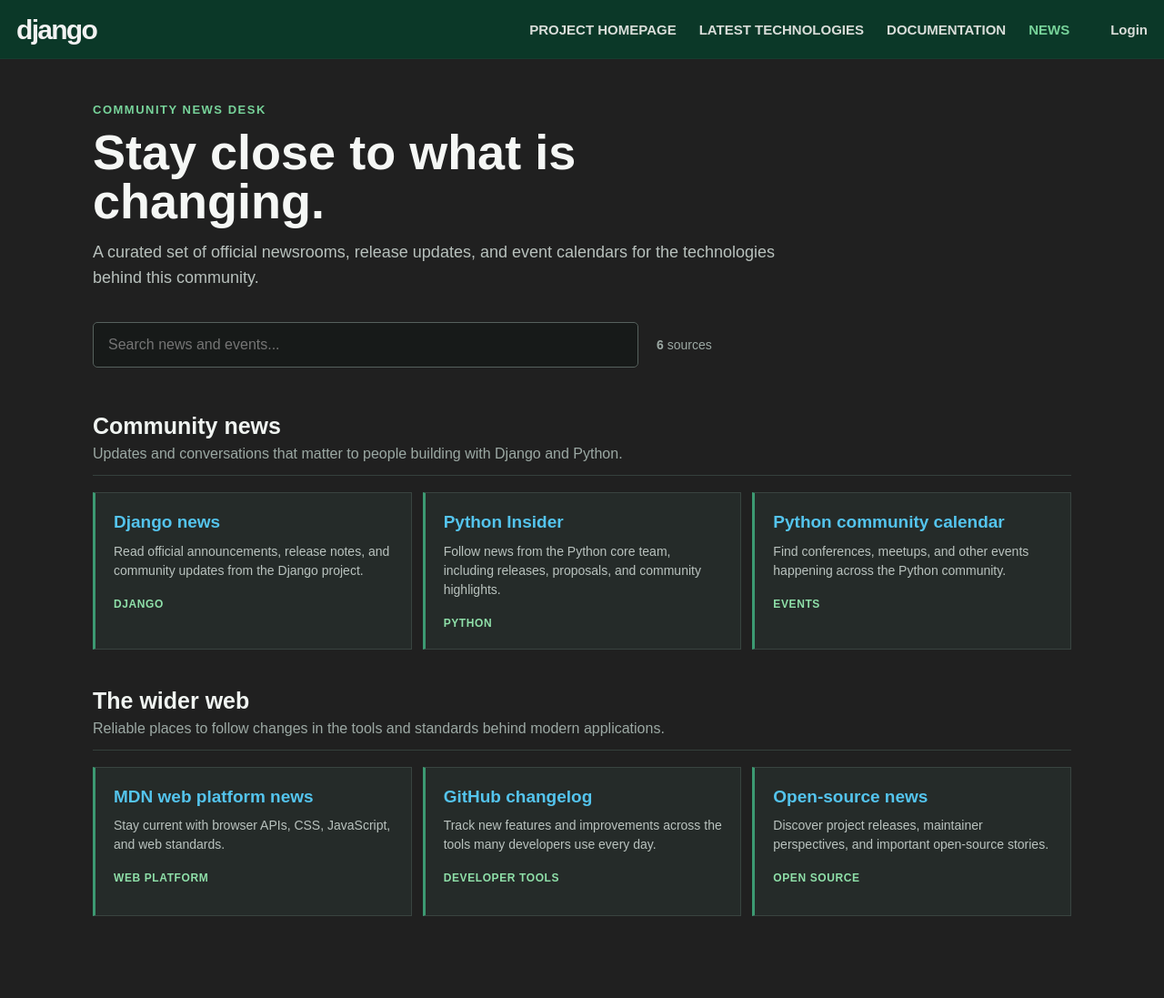
After one commit to Eminence09/Community_Forums, a Django app: page /news/ in a window 1280 px wide. The commit adds this page. Shown: the whole page at 91% size. Run offline with Django 5.2, Linux system fonts and the light colour scheme.

Commit message:
documentation & news commits

```diff
--- a/Community Forum/Forum_App/Templates/documentation.html
+++ b/Community Forum/Forum_App/Templates/documentation.html
@@ -65,10 +65,9 @@
         <div class="django-logo">django</div>
         <nav class="main-nav" aria-label="Main navigation">
           <a href="{% url 'first_page' %}">PROJECT HOMEPAGE</a>
-          <a href="#">DOWNLOAD</a>
+          <a href="{% url 'latest_technologies' %}">LATEST TECHNOLOGIES</a>
           <a class="active" href="{% url 'documentation' %}">DOCUMENTATION</a>
-          <a href="#">CODE</a>
-          <a href="#">ISSUES</a>
+          <a href="{% url 'news_information' %}">NEWS</a>
         </nav>
         <div class="account">
           {% if user.is_authenticated %}<span class="user-name">{{ user.username }}</span><a href="{% url 'logout' %}">Logout</a>{% else %}<a href="{% url 'login' %}">Login</a>{% endif %}
--- a/Community Forum/Forum_App/Templates/index.html
+++ b/Community Forum/Forum_App/Templates/index.html
@@ -619,10 +619,9 @@
         <div class="django-logo">CommunityForDevs</div>
         <nav class="main-nav">
           <a href="{% url 'project_homepage' %}">PROJECT HOMEPAGE</a>
-          <a href="#">DOWNLOAD</a>
+          <a href="{% url 'latest_technologies' %}">LATEST TECHNOLOGIES</a>
           <a href="{% url 'documentation' %}">DOCUMENTATION</a>
-          <a href="#">CODE</a>
-          <a href="#">ISSUES</a>
+          <a href="{% url 'news_information' %}">NEWS</a>
         </nav>
         <div class="header-tools">
           {% if user.is_authenticated %}
--- a/Community Forum/Forum_App/Templates/new_announcements.html
+++ b/Community Forum/Forum_App/Templates/new_announcements.html
@@ -214,10 +214,9 @@
         <div class="django-logo">django</div>
         <nav class="main-nav">
           <a href="{% url 'first_page' %}">PROJECT HOMEPAGE</a>
-          <a href="#">DOWNLOAD</a>
+          <a href="{% url 'latest_technologies' %}">LATEST TECHNOLOGIES</a>
           <a href="{% url 'documentation' %}">DOCUMENTATION</a>
-          <a href="#">CODE</a>
-          <a href="#">ISSUES</a>
+          <a href="{% url 'news_information' %}">NEWS</a>
         </nav>
         <div class="account">
           <span class="user-name">{{ user.username }}</span>
--- /dev/null
+++ b/Community Forum/Forum_App/Templates/news_information.html
@@ -0,0 +1,50 @@
+<!doctype html>
+<html lang="en">
+  <head>
+    <meta charset="UTF-8" />
+    <meta name="viewport" content="width=device-width, initial-scale=1.0" />
+    <title>News Information | Django Forum</title>
+    <style>
+      * { box-sizing: border-box; }
+      :root { --ink: #e6ebe8; --muted: #9ca9a4; --line: #34403c; --panel: #252b29; --green: #77d39a; --blue: #54c4ed; }
+      html, body { margin: 0; min-height: 100%; font-family: Arial, Helvetica, sans-serif; background: #202020; color: var(--ink); }
+      .top-header { height: 65px; background: #0b3828; border-bottom: 1px solid #163c2e; }
+      .header-inner { height: 65px; max-width: 1400px; margin: auto; padding: 0 18px; display: flex; align-items: center; }
+      .django-logo { margin-right: auto; color: #f2f2f2; font-size: 30px; font-weight: 700; letter-spacing: -1.7px; }
+      .main-nav { display: flex; gap: 25px; align-items: center; }
+      .main-nav a, .account a { color: #d9ddd9; font-size: 15px; font-weight: 700; text-decoration: none; }
+      .main-nav a:hover, .main-nav a.active, .account a:hover { color: var(--green); }
+      .account { display: flex; align-items: center; gap: 18px; margin-left: 45px; }
+      .user-name { color: #d1fae5; font-weight: 600; }
+      .page { max-width: 1120px; margin: auto; padding: 48px 22px 90px; }
+      .intro { max-width: 760px; }
+      .eyebrow { color: var(--green); font-size: 13px; font-weight: 700; letter-spacing: 1.5px; margin: 0 0 12px; text-transform: uppercase; }
+      h1 { color: #f5f7f5; font-size: clamp(34px, 5vw, 54px); line-height: 1; margin: 0 0 16px; }
+      .lead { color: #b8c1bd; font-size: 18px; line-height: 1.55; margin: 0; }
+      .toolbar { display: flex; align-items: center; gap: 20px; margin: 34px 0 50px; }
+      .search { flex: 1; max-width: 600px; background: #171a19; border: 1px solid #56615d; border-radius: 5px; color: var(--ink); font-size: 16px; padding: 15px 16px; }
+      .search:focus { border-color: var(--blue); outline: 2px solid rgba(84, 196, 237, .2); }
+      .count { color: var(--muted); font-size: 14px; white-space: nowrap; }
+      .section { margin-top: 42px; }
+      .section-heading { border-bottom: 1px solid var(--line); margin-bottom: 18px; padding-bottom: 14px; }
+      h2 { color: #f0f4f1; font-size: 25px; margin: 0 0 7px; }
+      .section-heading p { color: var(--muted); margin: 0; }
+      .cards { display: grid; grid-template-columns: repeat(3, 1fr); gap: 12px; }
+      .card { background: var(--panel); border: 1px solid #394440; border-left: 3px solid #3c9a72; min-height: 164px; padding: 20px; transition: border-color .15s, transform .15s; }
+      .card:hover { border-color: var(--blue); transform: translateY(-2px); }
+      .card h3 { font-size: 19px; line-height: 1.25; margin: 0 0 10px; }
+      .card h3 a { color: var(--blue); text-decoration: none; }
+      .card h3 a:hover { text-decoration: underline; }
+      .card p { color: #bac3bf; font-size: 14px; line-height: 1.5; margin: 0 0 16px; }
+      .tag { color: #8fe0a9; font-size: 12px; font-weight: 700; letter-spacing: .6px; text-transform: uppercase; }
+      .empty { color: var(--muted); display: none; padding: 35px 0; }
+      @media (max-width: 850px) { .main-nav { display: none; } .account { margin-left: auto; } .cards { grid-template-columns: repeat(2, 1fr); } }
+      @media (max-width: 560px) { .page { padding-top: 32px; } .toolbar { align-items: flex-start; flex-direction: column; margin-bottom: 36px; } .search { max-width: none; width: 100%; } .cards { grid-template-columns: 1fr; } .account a, .user-name { font-size: 13px; } }
+    </style>
+  </head>
+  <body>
+    <header class="top-header"><div class="header-inner"><div class="django-logo">django</div><nav class="main-nav" aria-label="Main navigation"><a href="{% url 'first_page' %}">PROJECT HOMEPAGE</a><a href="{% url 'latest_technologies' %}">LATEST TECHNOLOGIES</a><a href="{% url 'documentation' %}">DOCUMENTATION</a><a class="active" href="{% url 'news_information' %}">NEWS</a></nav><div class="account">{% if user.is_authenticated %}<span class="user-name">{{ user.username }}</span><a href="{% url 'logout' %}">Logout</a>{% else %}<a href="{% url 'login' %}">Login</a>{% endif %}</div></div></header>
+    <main class="page"><div class="intro"><p class="eyebrow">Community news desk</p><h1>Stay close to what is changing.</h1><p class="lead">A curated set of official newsrooms, release updates, and event calendars for the technologies behind this community.</p></div><div class="toolbar"><input class="search" id="card-search" type="search" placeholder="Search news and events..." aria-label="Search news and events" /><span class="count"><strong id="result-count">{{ item_count }}</strong> sources</span></div><div id="card-list">{% for section in news_sections %}<section class="section" data-section><div class="section-heading"><h2>{{ section.title }}</h2><p>{{ section.description }}</p></div><div class="cards">{% for item in section.items %}<article class="card" data-card><h3><a href="{{ item.url }}" target="_blank" rel="noopener">{{ item.title }}</a></h3><p>{{ item.description }}</p><span class="tag">{{ item.label }}</span></article>{% endfor %}</div></section>{% endfor %}</div><p class="empty" id="empty-state">No news sources match that search.</p></main>
+    <script>const search = document.getElementById('card-search'); const cards = [...document.querySelectorAll('[data-card]')]; const sections = [...document.querySelectorAll('[data-section]')]; const resultCount = document.getElementById('result-count'); const emptyState = document.getElementById('empty-state'); search.addEventListener('input', () => { const query = search.value.trim().toLowerCase(); let visibleCount = 0; cards.forEach((card) => { const matches = card.textContent.toLowerCase().includes(query); card.hidden = !matches; if (matches) visibleCount += 1; }); sections.forEach((section) => { section.hidden = !section.querySelector('[data-card]:not([hidden])'); }); resultCount.textContent = visibleCount; emptyState.style.display = visibleCount ? 'none' : 'block'; });</script>
+  </body>
+</html>
--- a/Community Forum/Forum_App/Templates/topic_detail.html
+++ b/Community Forum/Forum_App/Templates/topic_detail.html
@@ -228,9 +228,8 @@
       <div class="header-inner">
         <div class="django-logo">CommunityForDevs</div>
         <nav class="main-nav">
-          <a href="#">PROJECT HOMEPAGE</a><a href="#">DOWNLOAD</a
-          ><a href="{% url 'documentation' %}">DOCUMENTATION</a><a href="#">CODE</a
-          ><a href="#">ISSUES</a>
+          <a href="{% url 'first_page' %}">PROJECT HOMEPAGE</a><a href="{% url 'latest_technologies' %}">LATEST TECHNOLOGIES</a
+          ><a href="{% url 'documentation' %}">DOCUMENTATION</a><a href="{% url 'news_information' %}">NEWS</a>
         </nav>
         <div class="account">
           <span class="user-name">{{ user.username }}</span
--- a/Community Forum/Forum_App/urls.py
+++ b/Community Forum/Forum_App/urls.py
@@ -6,6 +6,8 @@ urlpatterns = [
     path('', views.first_page, name='project_homepage'),
     path('new-announcements/', views.new_announcements, name='new_announcements'),
     path('documentation/', views.documentation, name='documentation'),
+    path('latest-technologies/', views.latest_technologies, name='latest_technologies'),
+    path('news/', views.news_information, name='news_information'),
     path('topics/<int:topic_id>/', views.topic_detail, name='topic_detail'),
     path('signup/', views.signup_view, name='signup'),
     path('login/', views.login_view, name='login'),
--- a/Community Forum/Forum_App/views.py
+++ b/Community Forum/Forum_App/views.py
@@ -160,6 +160,62 @@ def documentation(request):
     })
 
 
+def latest_technologies(request):
+    technology_sections = [
+        {
+            'title': 'Build with what is next',
+            'description': 'Explore the tools and ideas shaping modern web development.',
+            'items': [
+                {'title': 'Python 3.13', 'description': 'See the latest language improvements, performance work, and new standard-library features.', 'url': 'https://www.python.org/downloads/release/python-3130/', 'label': 'Python'},
+                {'title': 'Django 5.2', 'description': 'Review the current long-term support release and the changes available for Django projects.', 'url': 'https://docs.djangoproject.com/en/5.2/releases/5.2/', 'label': 'Django'},
+                {'title': 'HTMX', 'description': 'Add rich interactions to server-rendered HTML without building a large client-side application.', 'url': 'https://htmx.org/docs/', 'label': 'Frontend'},
+            ],
+        },
+        {
+            'title': 'Topics worth tracking',
+            'description': 'Useful technology areas for conversations, experiments, and project planning.',
+            'items': [
+                {'title': 'AI-assisted development', 'description': 'Understand practical ways to use AI tools for research, coding, testing, and documentation.', 'url': 'https://www.python.org/ai/', 'label': 'AI'},
+                {'title': 'Web performance', 'description': 'Learn how modern browsers measure speed and how to make pages faster for real users.', 'url': 'https://web.dev/learn/performance/', 'label': 'Performance'},
+                {'title': 'Web platform updates', 'description': 'Keep up with browser capabilities and standards that make the web more powerful.', 'url': 'https://web.dev/blog/', 'label': 'Web platform'},
+            ],
+        },
+    ]
+    item_count = sum(len(section['items']) for section in technology_sections)
+    return render(request, 'latest_technologies.html', {
+        'technology_sections': technology_sections,
+        'item_count': item_count,
+    })
+
+
+def news_information(request):
+    news_sections = [
+        {
+            'title': 'Community news',
+            'description': 'Updates and conversations that matter to people building with Django and Python.',
+            'items': [
+                {'title': 'Django news', 'description': 'Read official announcements, release notes, and community updates from the Django project.', 'url': 'https://www.djangoproject.com/weblog/', 'label': 'Django'},
+                {'title': 'Python Insider', 'description': 'Follow news from the Python core team, including releases, proposals, and community highlights.', 'url': 'https://blog.python.org/', 'label': 'Python'},
+                {'title': 'Python community calendar', 'description': 'Find conferences, meetups, and other events happening across the Python community.', 'url': 'https://pycon.org/', 'label': 'Events'},
+            ],
+        },
+        {
+            'title': 'The wider web',
+            'description': 'Reliable places to follow changes in the tools and standards behind modern applications.',
+            'items': [
+                {'title': 'MDN web platform news', 'description': 'Stay current with browser APIs, CSS, JavaScript, and web standards.', 'url': 'https://developer.mozilla.org/en-US/blog/', 'label': 'Web platform'},
+                {'title': 'GitHub changelog', 'description': 'Track new features and improvements across the tools many developers use every day.', 'url': 'https://github.blog/changelog/', 'label': 'Developer tools'},
+                {'title': 'Open-source news', 'description': 'Discover project releases, maintainer perspectives, and important open-source stories.', 'url': 'https://opensource.googleblog.com/', 'label': 'Open source'},
+            ],
+        },
+    ]
+    item_count = sum(len(section['items']) for section in news_sections)
+    return render(request, 'news_information.html', {
+        'news_sections': news_sections,
+        'item_count': item_count,
+    })
+
+
 @login_required(login_url='login')
 def first_page(request):
     import platform
```
Also changed, not shown: Community Forum/Forum_App/Templates/latest_technologies.html (added, +50 -0 lines), Community Forum/Forum_App/tests.py (+11 -0 lines).
